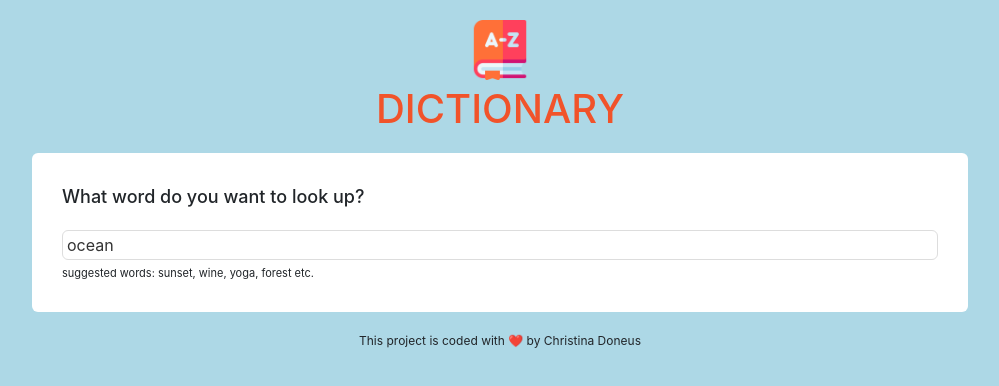
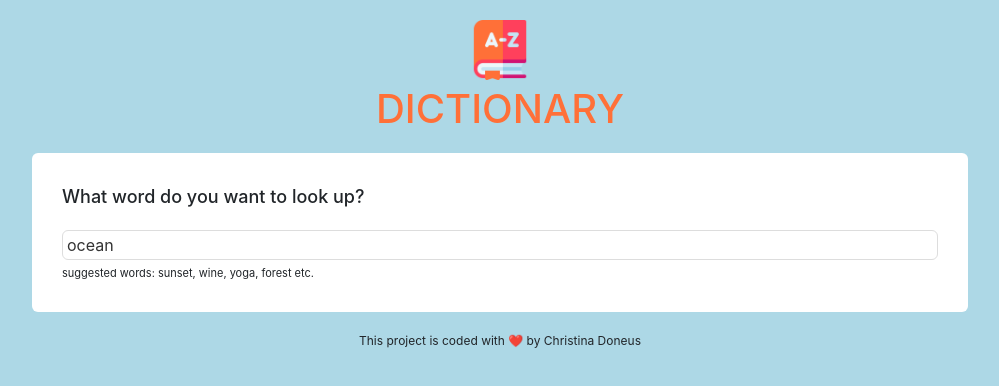
Before and after one commit to ChristinaDo/dictionary-project, a React (Create React App) app: page / in a window 1280 px wide. Shown: the top 386 px of the page, without its empty margins (140-1139 px from the left). Built offline with nearby package versions, Linux system fonts and the light colour scheme; no server answers.

Commit message:
changed header color

```diff
--- a/src/Dictionary.css
+++ b/src/Dictionary.css
@@ -26,7 +26,7 @@
 
 .Dictionary h1 {
   font-size: 40px;
-  color: #f1532a;
+  color: #ff7038;
   text-align: center;
   text-transform: uppercase;
   margin: -15px 0 10px 0;
--- a/src/Results.css
+++ b/src/Results.css
@@ -3,5 +3,5 @@
   font-weight: 500;
   line-height: 1.5;
   text-transform: capitalize;
-  color: #f1532a;
+  color: #ff7038;
 }
--- a/src/Synonyms.css
+++ b/src/Synonyms.css
@@ -10,7 +10,7 @@ Synonyms {
   color: black;
   font-style: normal;
   line-height: 1;
-  background-color: rgba(241, 83, 42, 0.5);
+  background-color: rgba(255, 112, 56, 0.5);
   border-radius: 8px;
   margin: 5px 7px 0 0;
 }
```
